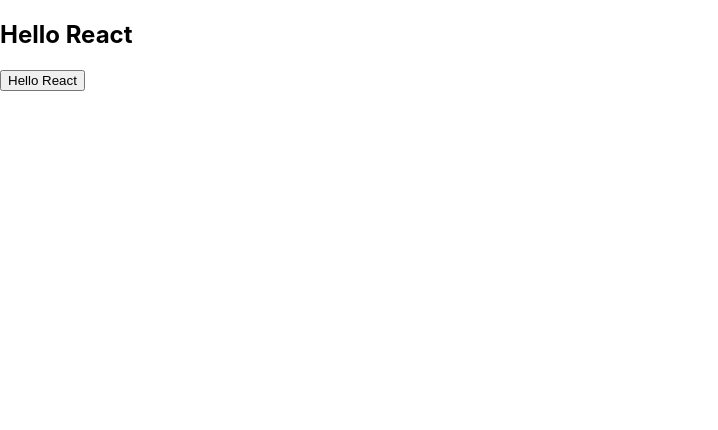
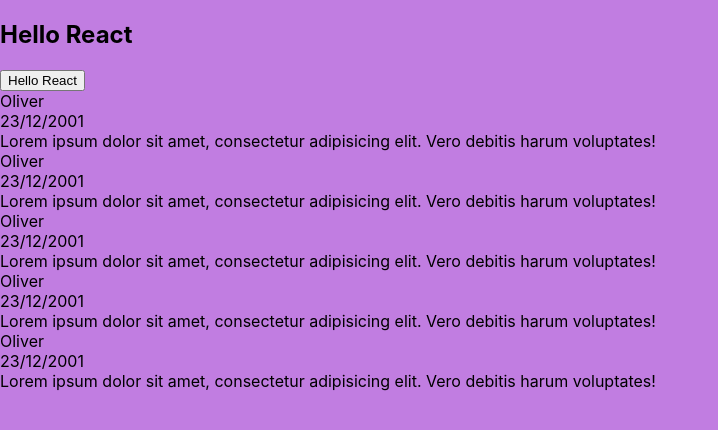
Before and after one commit to OliverSolomon/firstReactApp, a React (Create React App) app: page / in a window 1280 px wide. Shown: the top 430 px of the page, without its empty margins (0-718 px from the left). Built offline with nearby package versions, Linux system fonts and the light colour scheme.

Commit message:
Added Tweets

```diff
--- a/src/App.css
+++ b/src/App.css
@@ -1,3 +1,7 @@
+body {
+    background-color: rgba(160, 54, 209, 0.644);
+}
+
 .App {
     text-align: center;
 }
@@ -12,27 +16,3 @@
         animation: App-logo-spin infinite 20s linear;
     }
 }
-
-.App-header {
-  background-color: #282c34;
-  min-height: 100vh;
-  display: flex;
-  flex-direction: column;
-  align-items: center;
-  justify-content: center;
-  font-size: calc(10px + 2vmin);
-  color: white;
-}
-
-.App-link {
-  color: #61dafb;
-}
-
-@keyframes App-logo-spin {
-  from {
-    transform: rotate(0deg);
-  }
-  to {
-    transform: rotate(360deg);
-  }
-}
--- a/src/App.js
+++ b/src/App.js
@@ -1,5 +1,7 @@
 import React from 'react';
 import Hello from './sayHello';
+import Tweet from './students';
+import './App.css';
 
 function App() {
     const sayhello = () => {
@@ -9,6 +11,11 @@
     return (
         <div>
             <Hello/>
+            <Tweet/>
+            <Tweet/>
+            <Tweet/>
+            <Tweet/>
+            <Tweet/>
             {/* <h2>Hello React</h2>
             <button onClick={sayhello}>Hello React</button> */}
         </div>
--- a/src/index.css
+++ b/src/index.css
@@ -1,13 +1,12 @@
 body {
-  margin: 0;
-  font-family: -apple-system, BlinkMacSystemFont, 'Segoe UI', 'Roboto', 'Oxygen',
-    'Ubuntu', 'Cantarell', 'Fira Sans', 'Droid Sans', 'Helvetica Neue',
-    sans-serif;
-  -webkit-font-smoothing: antialiased;
-  -moz-osx-font-smoothing: grayscale;
+    margin: 0;
+    padding: 0;
+    box-sizing: border-box;
+    font-family: -apple-system, BlinkMacSystemFont, 'Segoe UI', 'Roboto', 'Oxygen', 'Ubuntu', 'Cantarell', 'Fira Sans', 'Droid Sans', 'Helvetica Neue', sans-serif;
+    -webkit-font-smoothing: antialiased;
+    -moz-osx-font-smoothing: grayscale;
 }
 
 code {
-  font-family: source-code-pro, Menlo, Monaco, Consolas, 'Courier New',
-    monospace;
+    font-family: source-code-pro, Menlo, Monaco, Consolas, 'Courier New', monospace;
 }
--- a/src/students.js
+++ b/src/students.js
@@ -1,22 +1,21 @@
 import React from 'react';
 
-function Details() {
-    const stuff = () =>{
-        const name = "dave";
-        var username = "Dave124";
-        var passwd = "My_password_for_class";
+function Tweet() {
 
-        Student1 = `I am ${name} and referred to as ${username} and my password is ${passwd}`;
-        alert(Student1);
-    }
-
+    var name = "Oliver";
+    var date = "23/12/2001";
+    var content = "Lorem ipsum dolor sit amet, consectetur adipisicing elit. Vero debitis harum voluptates!";
     return (
-        <div>
-            {/* <h3>{Student1}</h3> */}
-            <h3> Student1 </h3>
-            <button onClick= {stuff}> Hidden Text </button>
+        <div className="Tweets">
+            <div className="tweet">
+                <div className="headTweet">
+                    <div className="Author"> {name} </div>
+                    <div className="Date">{date}</div>
+                </div>
+                <div className="content">{content}</div>
+            </div>
         </div>
     );
 }
 
-export default Details;
+export default Tweet;
```
Lines whose indentation alone changed are shown as unchanged.
